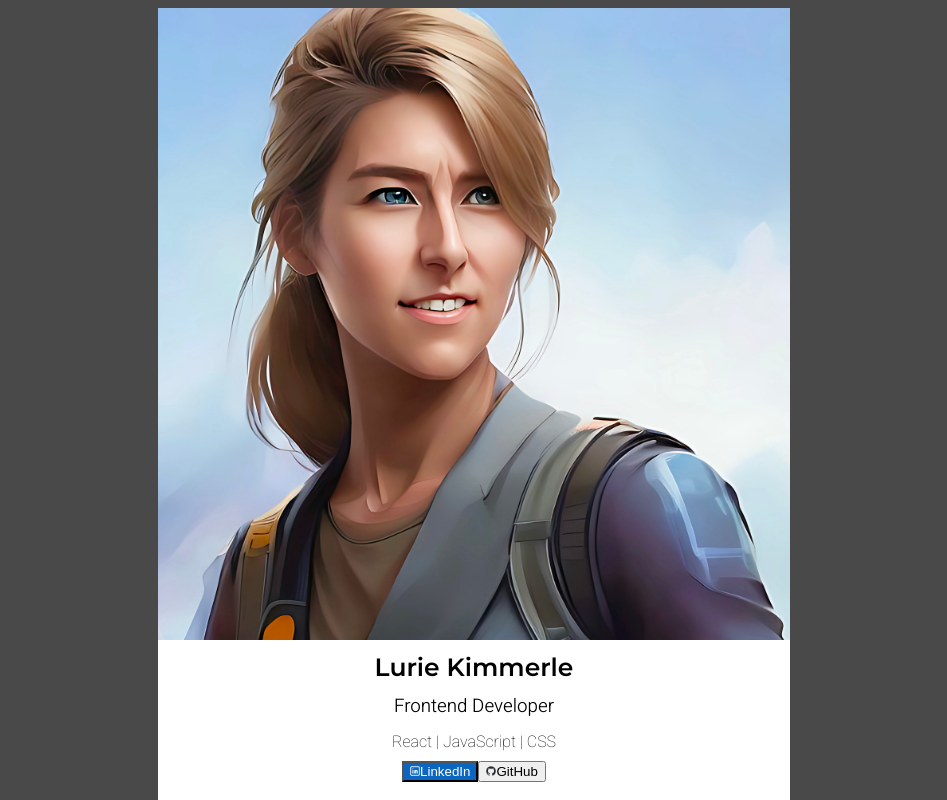
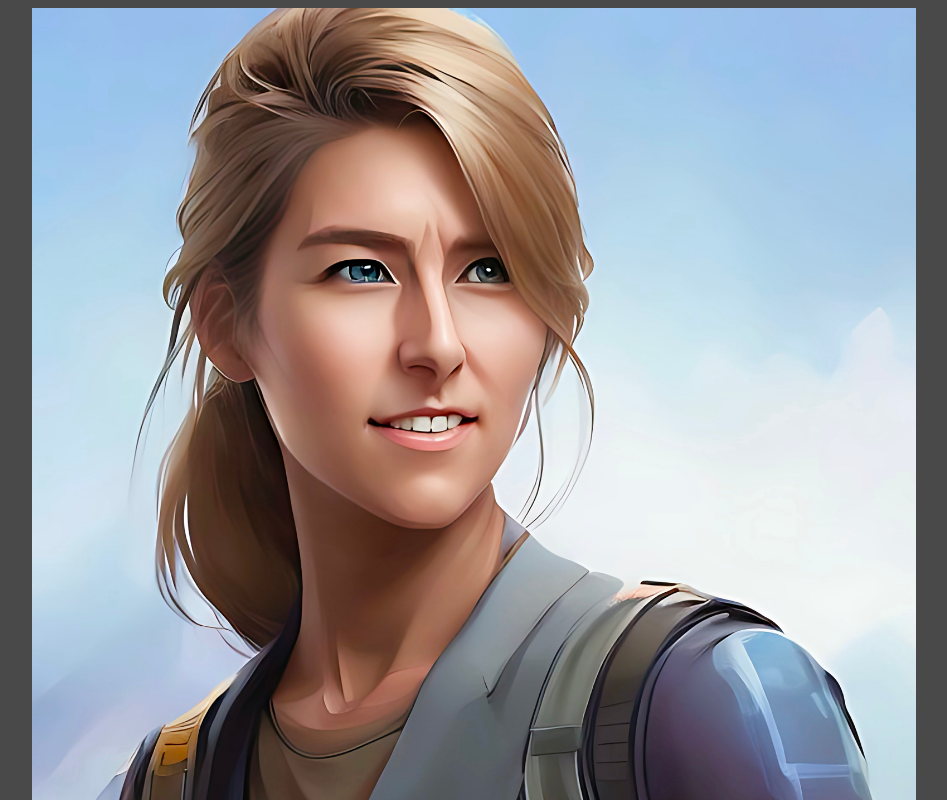
Before and after one commit to LurieK/Scrimba-React-Solo1, a React (Create React App) app: page / in a window 1280 px wide. Shown: the top 800 px of the page, without its empty margins (166-1113 px from the left). Built offline with nearby package versions, Linux system fonts and the light colour scheme.

Commit message:
resize buttons and set borders, made .card larger

```diff
--- a/src/styles.css
+++ b/src/styles.css
@@ -12,7 +12,7 @@ body {
 
 .card {
   background-color: white;
-  width: 50%;
+  width: 70%;
 
 }
 
@@ -46,17 +46,27 @@ body {
 .linkedIn {
   background-color: #0b66c2;
   color: white;
+  border: 0;
+  width: 75px;
+  margin-right: 5px;
+  height: 30px;
 }
 
-github {
+.github {
   background-color: white;
   color: black;
+  border: 2px solid black;
+  width: 75px;
+  margin-right: 5px;
+  height: 30px;
 }
 
 .linkedIn img{
-  width: 10px
+  width: 10px;
+  margin-right: 2px;
 }
 
 .github img {
   width: 10px;
+  margin-right: 2px;
 }
```
